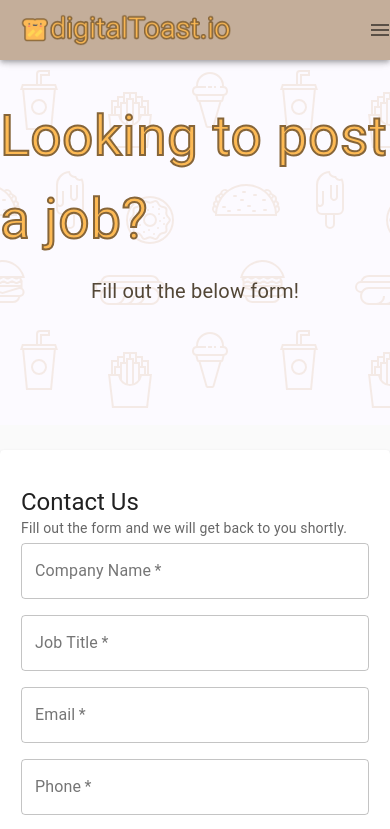
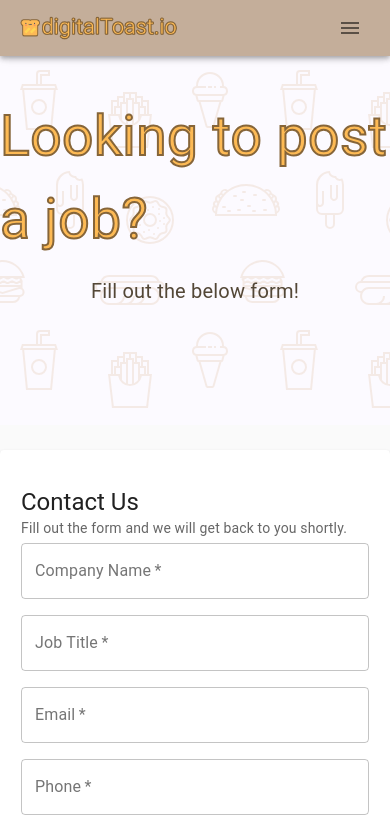
Before and after one commit to dyudis314/jobboard-frontend, a React (Create React App) app: page /post in a window 390 px wide. Shown: the top 829 px of the page. Built offline with nearby package versions, Linux system fonts and the light colour scheme.

Commit message:
fix hamburger icon issue; mobile

```diff
--- a/src/App.css
+++ b/src/App.css
@@ -6,6 +6,11 @@
 
 @media (max-width: 800px) {
   .logo {
-    height: 40px;
+    height: 30px;
     }
  }
+@media (max-width: 280px) {
+  .logo {
+    height: 16px;
+    }
+ }
--- a/src/components/Navbar.js
+++ b/src/components/Navbar.js
@@ -14,7 +14,7 @@ import '../index.css';
 
 const useStyles = makeStyles((theme) => ({
   navlinks: {
-    marginRight: theme.spacing(5),
+    marginRight: theme.spacing(2),
     marginTop: theme.spacing(1),
     textTransform: "uppercase",
     display: "flex"
```
